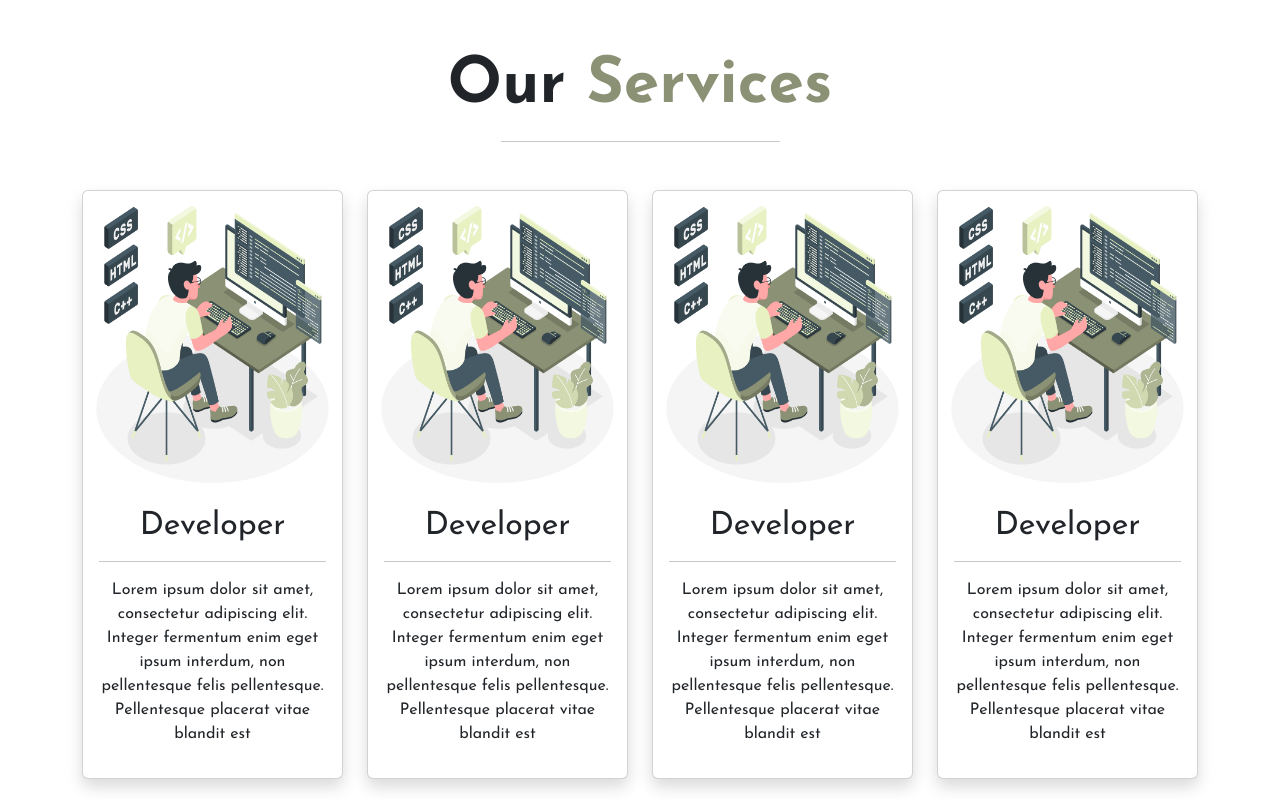
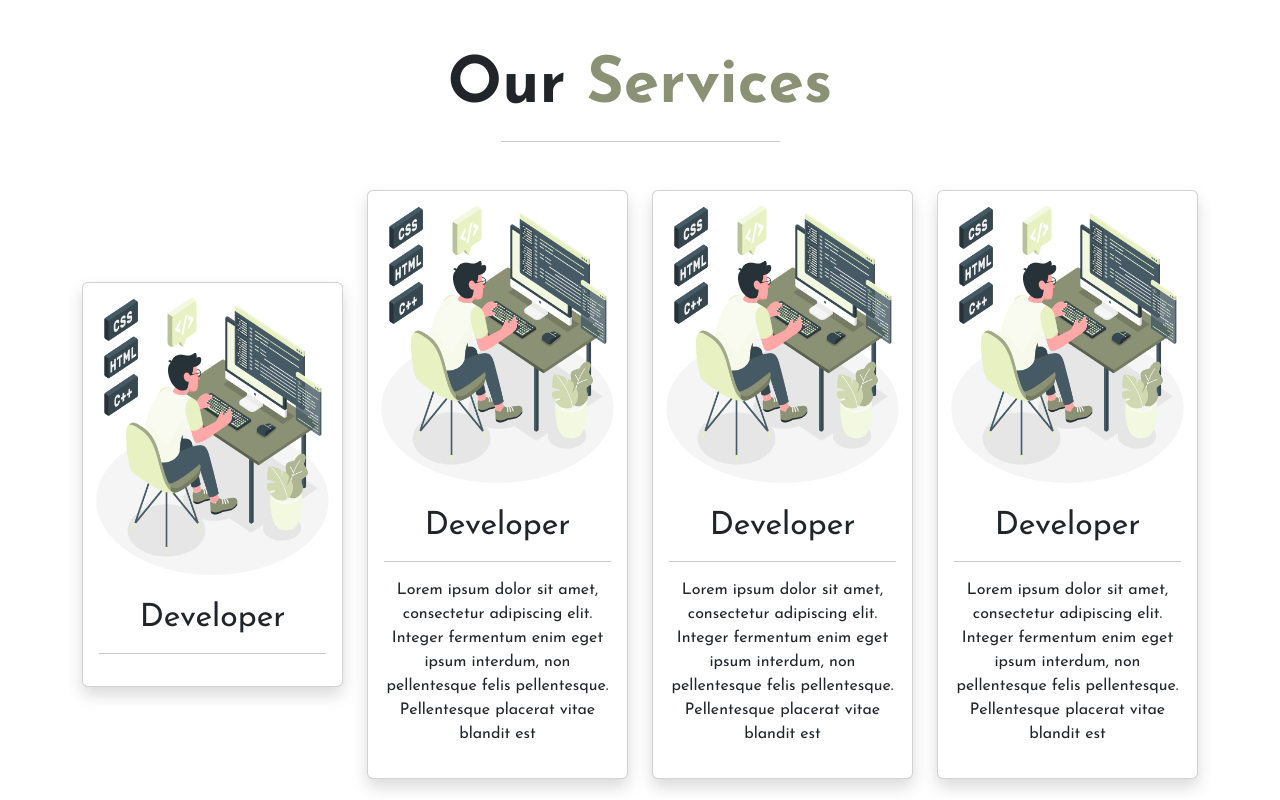
Before and after one commit to A7med-sharaf/firebase-test, a plain HTML site: page index.html in a window 1280 px wide. Drawn offline with Linux system fonts and the light colour scheme; no server answers.

Commit message:
Update index.html

```diff
--- a/index.html
+++ b/index.html
@@ -24,9 +24,7 @@
                 <div class="card-body">
                     <h2 class="text-center">Developer</h2>
                     <hr class="mx-auto w-100">
-                    <p class="text-center">Lorem ipsum dolor sit amet, consectetur adipiscing elit. Integer fermentum enim
-                        eget ipsum interdum, non pellentesque felis
-                         pellentesque. Pellentesque placerat   vitae blandit est </p>
+                    <p class="text-center"></p>
                 </div>
             </div>
         </div>
@@ -78,4 +76,37 @@
   </section>
 
 </body>
+    <script type="module">
+    // Import the functions you need from the SDKs you need
+    import { initializeApp } from "https://www.gstatic.com/firebasejs/11.6.0/firebase-app.js";
+    import { getFirestore,doc,getDoc  } from "https://www.gstatic.com/firebasejs/11.6.0/firebase-firestore.js";
+    // TODO: Add SDKs for Firebase products that you want to use
+    // https://firebase.google.com/docs/web/setup#available-libraries
+
+    // Your web app's Firebase configuration
+    const firebaseConfig = {
+      apiKey: "AIzaSyCSvZ5bcy7UQB7WCBK900sqgQckK0XIGEc",
+      authDomain: "portfolio-a0e3c.firebaseapp.com",
+      projectId: "portfolio-a0e3c",
+      storageBucket: "portfolio-a0e3c.firebasestorage.app",
+      messagingSenderId: "393845999476",
+      appId: "1:393845999476:web:615ed0891f7d8ea08fce21"
+    };
+
+    // Initialize Firebase
+    const app = initializeApp(firebaseConfig);
+    // Initialize Cloud Firestore and get a reference to the service
+const db = getFirestore(app);
+console.log(db)
+
+let text_About=document.querySelector(".ahmed")
+
+// import { doc, getDoc } from "firebase/firestore";
+
+const docRef = doc(db, "About", "YyEs2iLRtkzaQVdDh7Pq");
+const docSnap = await getDoc(docRef);
+console.log(docSnap)
+text_About.innerHTML=docSnap.data().AboutMe
+
+  </script>
 </html>
```
